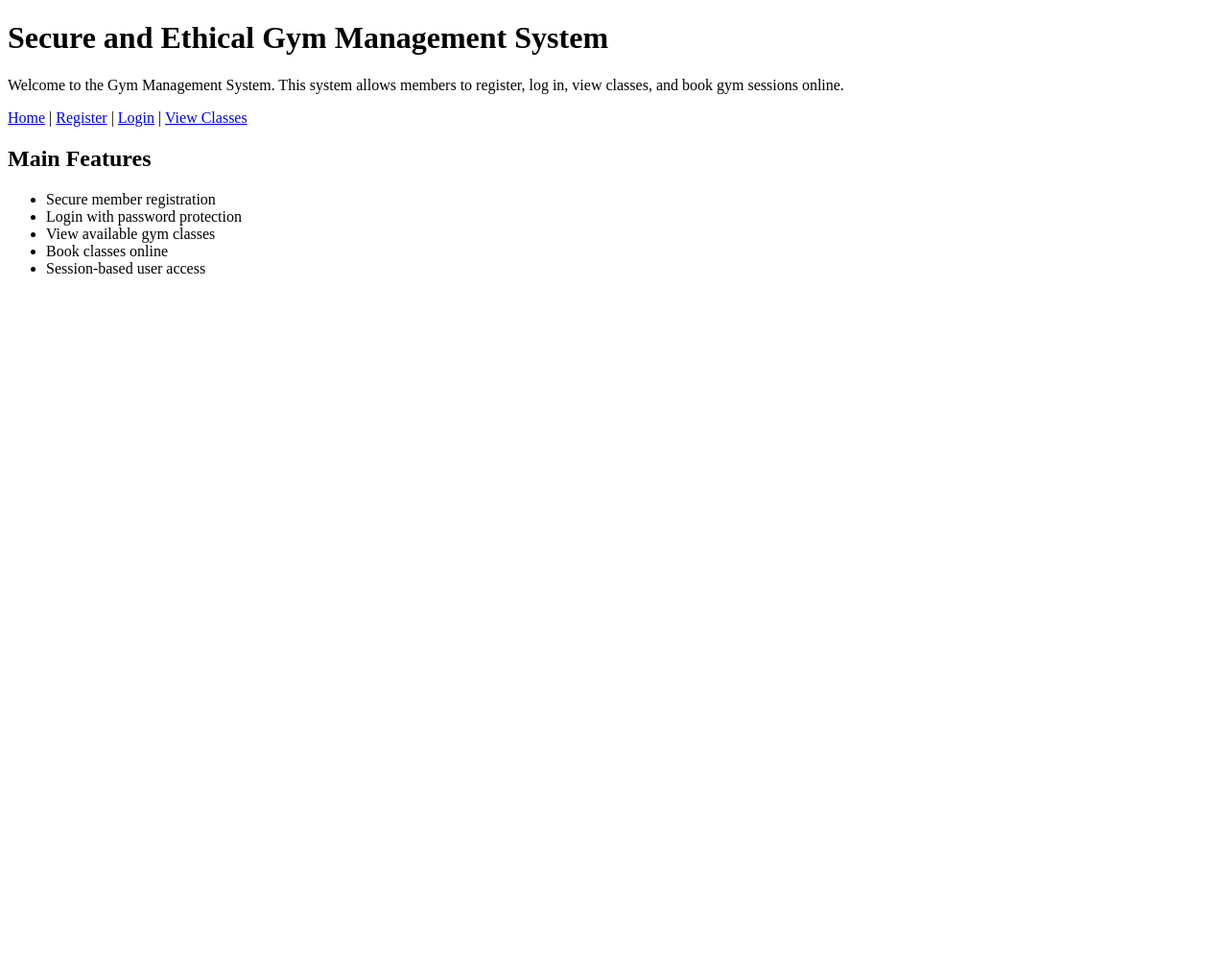
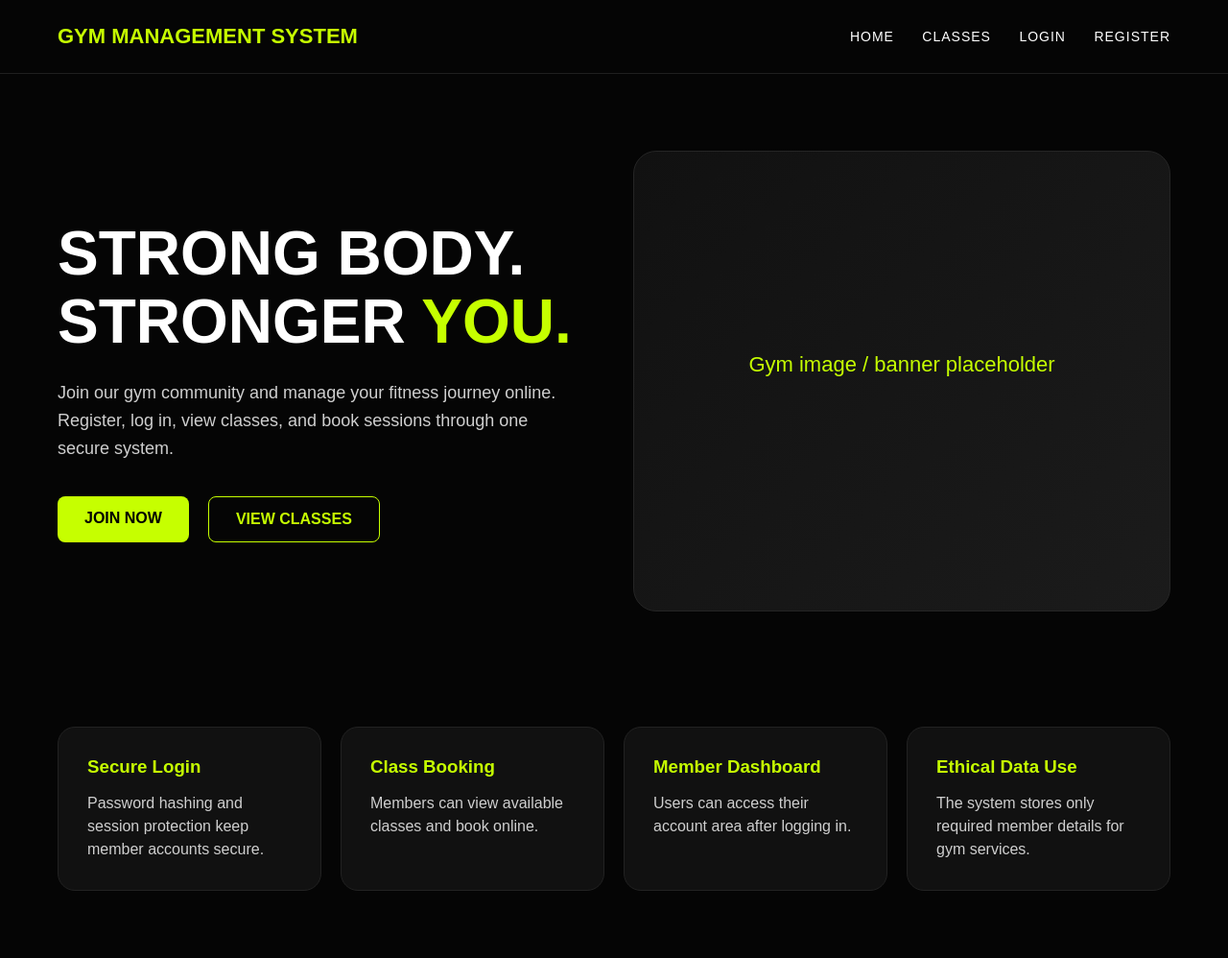
Before and after one commit to ErciliaB/gym_management_system_project, a PHP site: page / in a window 1280 px wide. Shown: the whole page at 96% size. Before the commit the page ends 285 px from the top, so only its background shows below. Run offline with PHP 8.4, Linux system fonts and the light colour scheme.

Commit message:
Added CSS code and modified the index.php

```diff
--- a/index.php
+++ b/index.php
@@ -2,28 +2,62 @@
 <html>
 <head>
     <title>Gym Management System</title>
+    <link rel="stylesheet" href="style.css">
 </head>
 <body>
 
-<h1>Secure and Ethical Gym Management System</h1>
+<header class="navbar">
+    <div class="logo">GYM MANAGEMENT SYSTEM</div>
 
-<p>Welcome to the Gym Management System. This system allows members to register, log in, view classes, and book gym sessions online.</p>
+    <nav class="nav-links">
+        <a href="index.php">HOME</a>
+        <a href="classes.php">CLASSES</a>
+        <a href="login.php">LOGIN</a>
+        <a href="register.php">REGISTER</a>
+    </nav>
+</header>
 
-<nav>
-    <a href="index.php">Home</a> |
-    <a href="register.php">Register</a> |
-    <a href="login.php">Login</a> |
-    <a href="classes.php">View Classes</a>
-</nav>
+<section class="hero">
+    <div>
+        <h1>STRONG BODY.<br>STRONGER <span>YOU.</span></h1>
 
-<h2>Main Features</h2>
-<ul>
-    <li>Secure member registration</li>
-    <li>Login with password protection</li>
-    <li>View available gym classes</li>
-    <li>Book classes online</li>
-    <li>Session-based user access</li>
-</ul>
+        <p>
+            Join our gym community and manage your fitness journey online.
+            Register, log in, view classes, and book sessions through one secure system.
+        </p>
+
+        <div class="hero-buttons">
+            <a href="register.php" class="btn">JOIN NOW</a>
+            <a href="classes.php" class="btn-outline">VIEW CLASSES</a>
+        </div>
+    </div>
+
+    <div class="hero-image">
+        <p>Gym image / banner placeholder</p>
+    </div>
+</section>
+
+<section class="features">
+    <div class="feature-card">
+        <h3>Secure Login</h3>
+        <p>Password hashing and session protection keep member accounts secure.</p>
+    </div>
+
+    <div class="feature-card">
+        <h3>Class Booking</h3>
+        <p>Members can view available classes and book online.</p>
+    </div>
+
+    <div class="feature-card">
+        <h3>Member Dashboard</h3>
+        <p>Users can access their account area after logging in.</p>
+    </div>
+
+    <div class="feature-card">
+        <h3>Ethical Data Use</h3>
+        <p>The system stores only required member details for gym services.</p>
+    </div>
+</section>
 
 </body>
 </html>
--- a/style.css
+++ b/style.css
@@ -0,0 +1,185 @@
+* {
+    margin: 0;
+    padding: 0;
+    box-sizing: border-box;
+    font-family: Arial, sans-serif;
+}
+
+body {
+    background: #050505;
+    color: #ffffff;
+}
+
+.navbar {
+    display: flex;
+    justify-content: space-between;
+    align-items: center;
+    padding: 25px 60px;
+    border-bottom: 1px solid #1f1f1f;
+}
+
+.logo {
+    font-size: 22px;
+    font-weight: bold;
+    color: #c6ff00;
+}
+
+.nav-links a {
+    color: white;
+    text-decoration: none;
+    margin-left: 25px;
+    font-size: 14px;
+    letter-spacing: 1px;
+}
+
+.nav-links a:hover {
+    color: #c6ff00;
+}
+
+.btn {
+    background: #c6ff00;
+    color: #000;
+    padding: 14px 28px;
+    text-decoration: none;
+    border-radius: 8px;
+    font-weight: bold;
+    display: inline-block;
+}
+
+.btn-outline {
+    border: 1px solid #c6ff00;
+    color: #c6ff00;
+    padding: 14px 28px;
+    text-decoration: none;
+    border-radius: 8px;
+    font-weight: bold;
+    display: inline-block;
+}
+
+.hero {
+    display: grid;
+    grid-template-columns: 1fr 1fr;
+    min-height: 80vh;
+    padding: 70px 60px;
+    gap: 40px;
+    align-items: center;
+}
+
+.hero h1 {
+    font-size: 64px;
+    line-height: 1.1;
+    margin-bottom: 25px;
+}
+
+.hero span {
+    color: #c6ff00;
+}
+
+.hero p {
+    font-size: 18px;
+    color: #cfcfcf;
+    line-height: 1.6;
+    margin-bottom: 35px;
+    max-width: 520px;
+}
+
+.hero-buttons {
+    display: flex;
+    gap: 20px;
+}
+
+.hero-image {
+    background: linear-gradient(135deg, #111, #1b1b1b);
+    border-radius: 24px;
+    min-height: 480px;
+    display: flex;
+    align-items: center;
+    justify-content: center;
+    border: 1px solid #252525;
+}
+
+.hero-image p {
+    color: #c6ff00;
+    font-size: 22px;
+    text-align: center;
+}
+
+.features {
+    display: grid;
+    grid-template-columns: repeat(4, 1fr);
+    gap: 20px;
+    padding: 40px 60px 70px;
+}
+
+.feature-card {
+    background: #111;
+    border: 1px solid #222;
+    padding: 30px;
+    border-radius: 18px;
+}
+
+.feature-card h3 {
+    color: #c6ff00;
+    margin-bottom: 15px;
+}
+
+.feature-card p {
+    color: #cfcfcf;
+    line-height: 1.5;
+}
+
+.page-container {
+    padding: 50px 60px;
+}
+
+.card {
+    background: #111;
+    border: 1px solid #222;
+    border-radius: 18px;
+    padding: 30px;
+    margin-top: 25px;
+}
+
+input {
+    width: 100%;
+    max-width: 400px;
+    padding: 14px;
+    margin: 10px 0;
+    background: #080808;
+    border: 1px solid #333;
+    color: white;
+    border-radius: 8px;
+}
+
+button {
+    background: #c6ff00;
+    color: #000;
+    padding: 14px 28px;
+    border: none;
+    border-radius: 8px;
+    font-weight: bold;
+    cursor: pointer;
+}
+
+table {
+    width: 100%;
+    border-collapse: collapse;
+    margin-top: 25px;
+    background: #111;
+    border-radius: 12px;
+    overflow: hidden;
+}
+
+th, td {
+    padding: 16px;
+    border-bottom: 1px solid #222;
+    text-align: left;
+}
+
+th {
+    color: #c6ff00;
+}
+
+a {
+    color: #c6ff00;
+}
```
